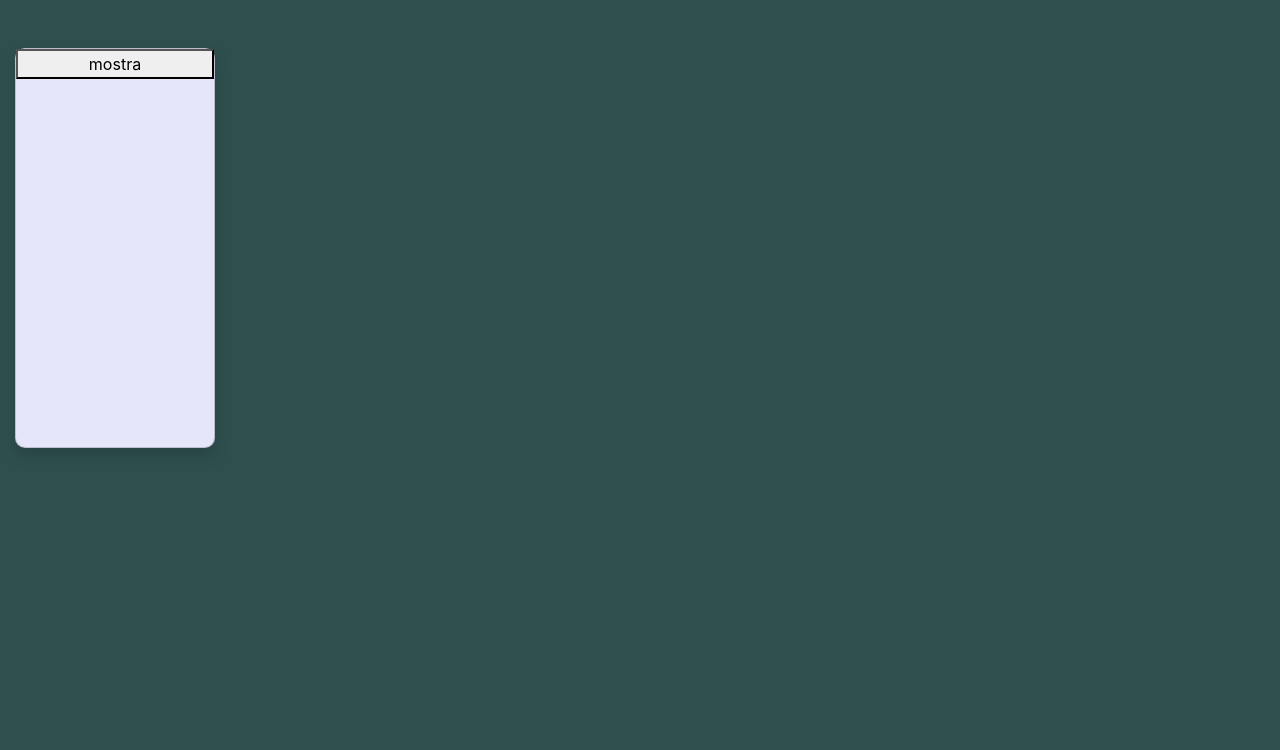
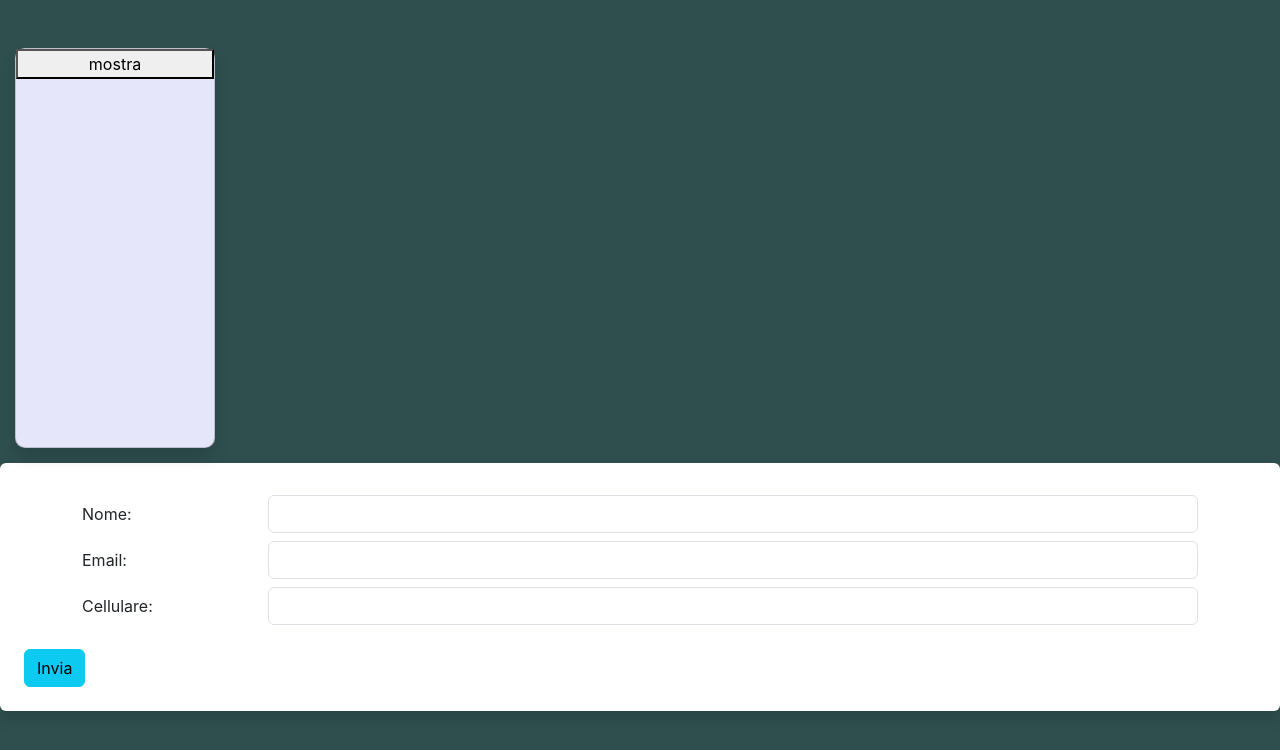
Before and after one commit to gpaparaz/react-tutorial, a React (Create React App) app in the folder app/: page / in a window 1280 px wide. Shown: the top 750 px of the page. Built offline with nearby package versions, Linux system fonts and the light colour scheme; the HTML template or start-up script is replaced by a standard one.

Commit message:
useState with form

```diff
--- a/app/src/App.js
+++ b/app/src/App.js
@@ -8,6 +8,7 @@ import StateObject from './useState.object';
 import CounterComponent from './useState-contatore';
 import FetchData from './useEffect-fetch';
 import Hideorshowcomponent from './hideorshowcomponent';
+import ControlledInput from './input-object-state';
 function App() {
 
 
@@ -38,6 +39,7 @@ function App() {
       {/* <FetchData/> */}
 
       <Hideorshowcomponent />
+      <ControlledInput />
     </div>
   );
 }
--- /dev/null
+++ b/app/src/input-object-state.js
@@ -0,0 +1,111 @@
+import React, { useEffect, useState } from "react";
+
+const ControlledInput = () => {
+  /**
+   * @type {[[Object], Function]} Persone
+   *
+   */
+  const [persone, setPersone] = useState([]);
+
+  /**
+   * @type {[Object, Function]} Persona
+   *
+   */
+  const [persona, setPersona] = useState({
+    nome: "",
+    email: "",
+    cellulare: "",
+  });
+
+  /**
+   previene il submit del form qualora i campi di persona non siano completi
+   se sono completi allora fa il set
+   */
+  const handleSumbit = (e) => {
+    e.preventDefault();
+    if (persona.nome && persona.email && persona.cellulare) {
+      setPersone([
+        ...persone,
+        {
+          id: new Date(Date.now()).getTime().toString(),
+          ...persona,
+        },
+      ]);
+      setPersona({
+        nome: "",
+        email: "",
+        cellulare: "",
+      });
+    } else {
+      alert("riempi il form");
+    }
+  };
+
+  /**
+   * Gestisce il submit del form
+   * @param {document#event:change} e
+   * @listens document#change
+   */
+  const handleChange = (e) => {
+    const { name, value } = e.target;
+    setPersona({ ...persona, [name]: value });
+  };
+
+  //Mostra le persone aggiunte con il form
+  useEffect(() => {
+    const { log } = console;
+    log(persone);
+  }, [persone]);
+  return (
+    <form className='bg-white shadow rounded p-4'>
+      <div className='form-group d-flex align-items-center container mt-2'>
+        <label htmlFor='nome' className='text-left font-weight-bold col-2'>
+          Nome:
+        </label>
+        <input
+          id='nome'
+          type='text'
+          name='nome'
+          value={persona.nome}
+          onChange={handleChange}
+          className='form-control'
+        ></input>
+      </div>
+      <div className='form-group d-flex align-items-center container mt-2'>
+        <label htmlFor='email' className='text-left font-weight-bold col-2'>
+          Email:
+        </label>
+        <input
+          id='email'
+          type='email'
+          name='email'
+          value={persona.email}
+          onChange={handleChange}
+          className='form-control'
+        ></input>
+      </div>
+      <div className='form-group d-flex align-items-center container mt-2'>
+        <label htmlFor='cellulare' className='text-left font-weight-bold col-2'>
+          Cellulare:
+        </label>
+        <input
+          id='cellulare'
+          type='tel'
+          name='cellulare'
+          value={persona.cellulare}
+          onChange={handleChange}
+          className='form-control'
+        ></input>
+      </div>
+      <button
+        type='submit'
+        className='btn btn-info mt-4'
+        onClick={handleSumbit}
+      >
+        Invia
+      </button>
+    </form>
+  );
+};
+
+export default ControlledInput;
```
